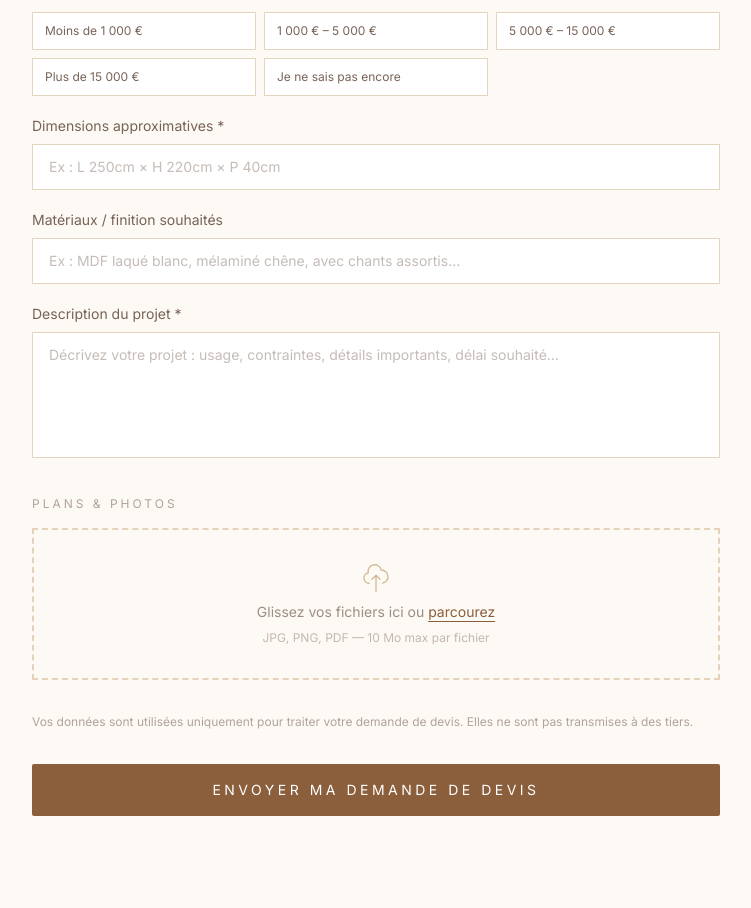
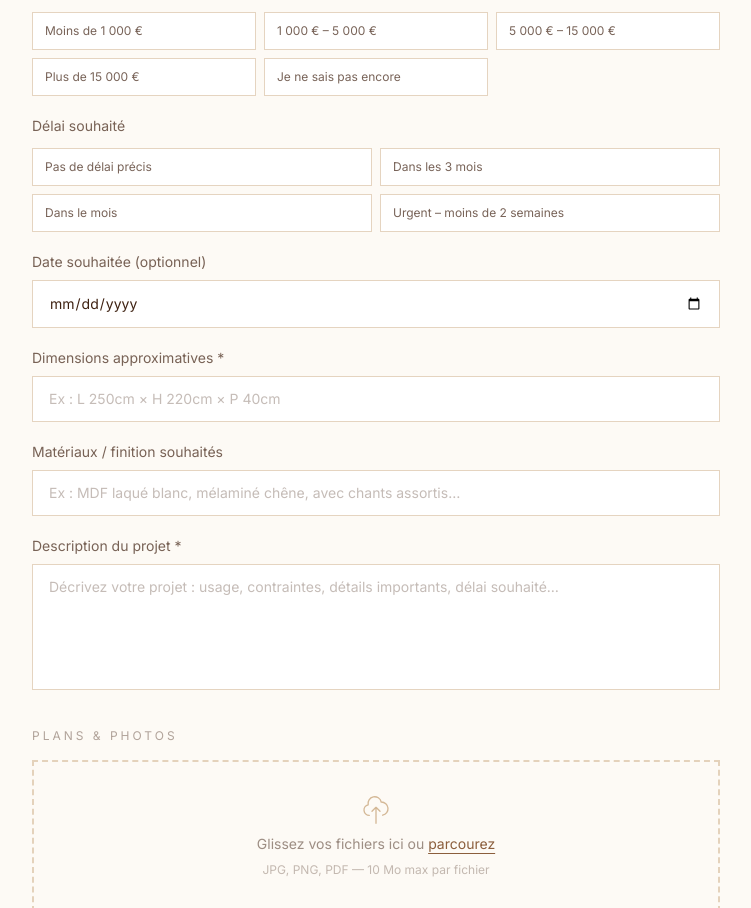
Before and after one commit to kevinsvge/Website_perfect_amenagament, a Next.js app: page /devis in a window 1280 px wide. Shown: the part 1307-2215 px from the top of the page, without its empty margins (264-1015 px from the left). Built offline with nearby package versions, Linux system fonts and the light colour scheme; a web font is replaced by a local one.

Commit message:
add urgence and date fields to devis form

```diff
--- a/app/api/devis/route.js
+++ b/app/api/devis/route.js
@@ -25,6 +25,8 @@ export async function POST(request) {
     const telephone = sanitize(data.get('telephone'))
     const typeProjet = sanitize(data.get('typeProjet'))
     const budget = sanitize(data.get('budget'))
+    const urgence = sanitize(data.get('urgence'))
+    const datesouhaitee = sanitize(data.get('datesouhaitee'))
     const dimensions = sanitize(data.get('dimensions'))
     const materiaux = sanitize(data.get('materiaux'))
     const description = sanitize(data.get('description'), 5000)
@@ -52,6 +54,8 @@ export async function POST(request) {
     const sTelephone = escapeHtml(telephone)
     const sTypeProjet = escapeHtml(typeProjet)
     const sBudget = escapeHtml(budget)
+    const sUrgence = escapeHtml(urgence)
+    const sDatesouhaitee = escapeHtml(datesouhaitee)
     const sDimensions = escapeHtml(dimensions)
     const sMateriaux = escapeHtml(materiaux)
     const sDescription = escapeHtml(description)
@@ -106,6 +110,18 @@ export async function POST(request) {
               <td style="padding: 10px 0;">${sBudget}</td>
             </tr>
             ` : ''}
+            ${sUrgence ? `
+            <tr style="border-bottom: 1px solid #F0E5D0;">
+              <td style="padding: 10px 0; color: #8B5E3C; font-size: 12px; text-transform: uppercase; letter-spacing: 0.1em;">Délai</td>
+              <td style="padding: 10px 0;">${sUrgence}</td>
+            </tr>
+            ` : ''}
+            ${sDatesouhaitee ? `
+            <tr style="border-bottom: 1px solid #F0E5D0;">
+              <td style="padding: 10px 0; color: #8B5E3C; font-size: 12px; text-transform: uppercase; letter-spacing: 0.1em;">Date souhaitée</td>
+              <td style="padding: 10px 0;">${sDatesouhaitee}</td>
+            </tr>
+            ` : ''}
             <tr style="border-bottom: 1px solid #F0E5D0;">
               <td style="padding: 10px 0; color: #8B5E3C; font-size: 12px; text-transform: uppercase; letter-spacing: 0.1em;">Dimensions</td>
               <td style="padding: 10px 0;">${sDimensions}</td>
--- a/app/devis/DevisForm.js
+++ b/app/devis/DevisForm.js
@@ -24,12 +24,21 @@ const budgetRanges = [
   'Je ne sais pas encore',
 ]
 
+const urgenceOptions = [
+  'Pas de délai précis',
+  'Dans les 3 mois',
+  'Dans le mois',
+  'Urgent – moins de 2 semaines',
+]
+
 const initialForm = {
   nom: '',
   email: '',
   telephone: '',
   typeProjet: '',
   budget: '',
+  urgence: '',
+  datesouhaitee: '',
   dimensions: '',
   materiaux: '',
   description: '',
@@ -219,6 +228,42 @@ export default function DevisForm() {
         </div>
 
         <div>
+          <label className='block text-sm text-bark/70 mb-3'>
+            Délai souhaité
+          </label>
+          <div className='grid grid-cols-2 gap-2'>
+            {urgenceOptions.map((option) => (
+              <button
+                key={option}
+                type='button'
+                onClick={() => setForm((prev) => ({ ...prev, urgence: option }))}
+                className={`px-3 py-2.5 text-xs font-sans border transition-colors duration-150 text-left ${
+                  form.urgence === option
+                    ? 'border-wood bg-wood text-white'
+                    : 'border-sand/60 bg-white text-bark/70 hover:border-wood hover:text-bark'
+                }`}
+              >
+                {option}
+              </button>
+            ))}
+          </div>
+        </div>
+
+        <div>
+          <label className='block text-sm text-bark/70 mb-2' htmlFor='datesouhaitee'>
+            Date souhaitée (optionnel)
+          </label>
+          <input
+            id='datesouhaitee'
+            name='datesouhaitee'
+            type='date'
+            value={form.datesouhaitee}
+            onChange={handleChange}
+            className='w-full bg-white border border-sand/60 px-4 py-3 text-sm text-bark transition-colors'
+          />
+        </div>
+
+        <div>
           <label className='block text-sm text-bark/70 mb-2' htmlFor='dimensions'>
             Dimensions approximatives *
           </label>
```
